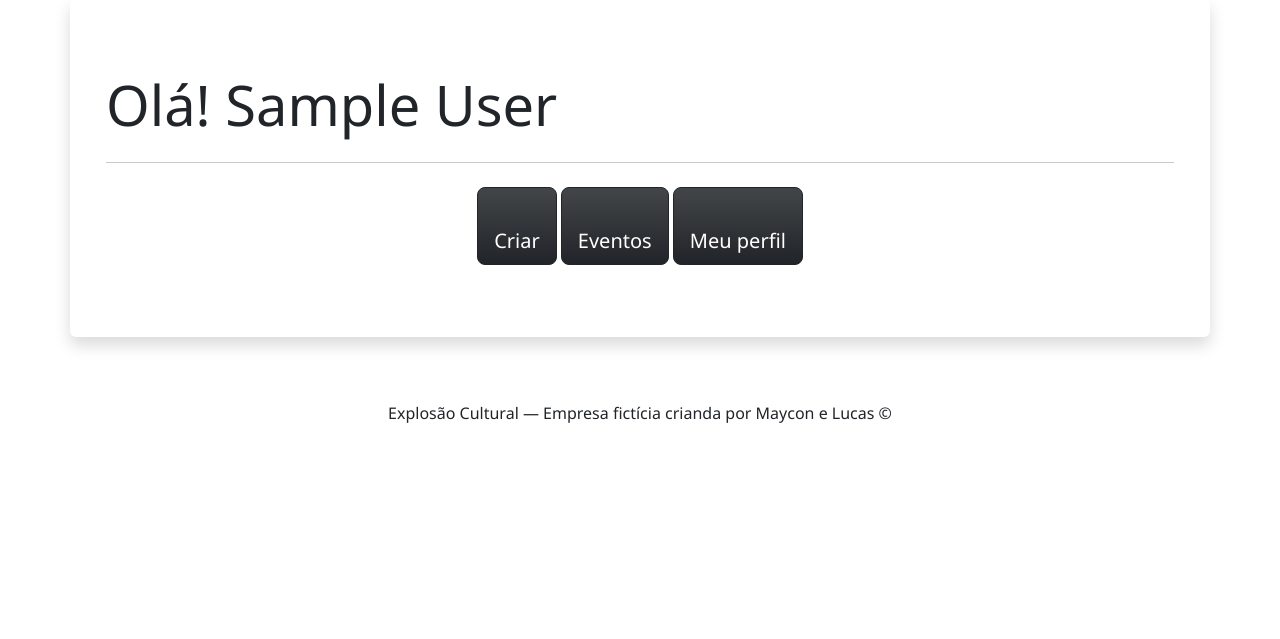
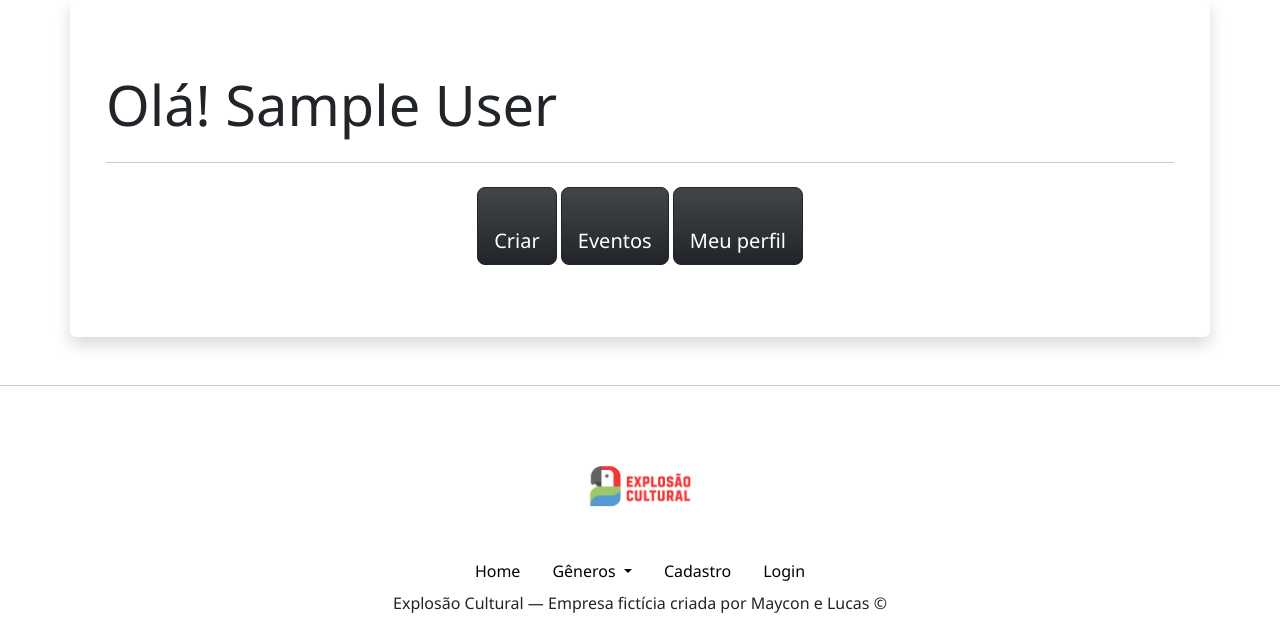
Before and after one commit to mayconr4/explosao-cultural-2, a PHP site: page /usuario.php in a window 1280 px wide. Shown: the part 239-878 px from the top of the page. Before the commit the page ends 662 px from the top, so only its background shows below. Run offline with PHP 8.4, Linux system fonts and the light colour scheme; the visitor is signed in with stand-in values (Sample User, id 1); data that the repository does not hold is empty.

Commit message:
adiciona menu e rodape

```diff
--- a/usuario.php
+++ b/usuario.php
@@ -34,6 +34,7 @@ $listaDeGeneros = $generoServico->listarTodos();
           <button class="navbar-toggler" type="button" data-bs-toggle="collapse" data-bs-target="#menuNav" aria-controls="menuNav" aria-expanded="false" aria-label="Toggle navigation">
             <span class="navbar-toggler-icon"></span>
           </button>
+
           <div class="collapse navbar-collapse justify-content-center" id="menuNav">
             <ul class="navbar-nav mx-auto">
               <li class="nav-item">
@@ -47,13 +48,12 @@ $listaDeGeneros = $generoServico->listarTodos();
                 <ul class="dropdown-menu" aria-labelledby="navbarDropdown">
                   <?php foreach ($listaDeGeneros as $generos) { ?>
                     <li>
-                                            <a class="dropdown-item" href="generos.php?tipo=<?= htmlspecialchars($generos['id']) ?>">
+                      <a class="dropdown-item" href="eventosPorGeneros.php?id=<?= htmlspecialchars($generos['id']) ?>">
                         <?= htmlspecialchars($generos['tipo']) ?>
                       </a>
                     </li>
                   <?php } ?>
                 </ul>
-                            </li>
 
               <li class="nav-item">
                 <a class="nav-link text-black" href="cria-conta.php">Cadastro</a>
@@ -73,10 +73,10 @@ $listaDeGeneros = $generoServico->listarTodos();
           </div>
         </div>
       </nav>
+
     </div>
     <hr>
   </header>
-
 
     <article class="container my-5 bg-ligth text-dark rounded p-4 shadow">
         <div class="container my-5 h-100">
@@ -104,8 +104,48 @@ $listaDeGeneros = $generoServico->listarTodos();
         </div>
     </article>
 
-    <footer class="bg-ligth text-center py-3">
-        <p class="m-0">Explosão Cultural — Empresa fictícia crianda por Maycon e Lucas &copy; </p>
+    <hr>
+  <footer class="bg-ligth py-4">
+    <div class="container d-flex justify-content-center align-items-center flex-column">
+      <h1 class="m-0">
+        <a href="index.php" class="text-light text-decoration-none">
+          <img class="logotipo" src="images/logo2.png" alt="Logo do site">
+        </a>
+      </h1>
+
+      <ul class="nav">
+        <li class="nav-item">
+          <a class="nav-link text-black" href="index.php">Home</a>
+        </li>
+
+        <li class="nav-item dropdown">
+          <a class="nav-link dropdown-toggle text-black" href="#" id="footerDropdown" role="button" data-bs-toggle="dropdown" aria-expanded="false">
+            Gêneros
+          </a>
+          <ul class="dropdown-menu" aria-labelledby="footerDropdown">
+            <?php foreach ($listaDeGeneros as $generos) { ?>
+              <li>
+                <a class="dropdown-item" href="eventosPorGenero.php?tipo=<?= htmlspecialchars($generos['id']) ?>">
+                  <?= htmlspecialchars($generos['tipo']) ?>
+                </a>
+              </li>
+            <?php } ?>
+          </ul>
+        </li>
+
+        <li class="nav-item">
+          <a class="nav-link text-black" href="cria-conta.php">Cadastro</a>
+        </li>
+
+        <li class="nav-item">
+          <a class="nav-link text-black" href="login.php">Login</a>
+        </li>
+      </ul>
+    </div>
+
+    <p class="m-0 text-center">
+      Explosão Cultural — Empresa fictícia criada por Maycon e Lucas &copy;
+    </p>
   </footer>
     <script src="https://cdn.jsdelivr.net/npm/bootstrap@5.3.6/dist/js/bootstrap.bundle.min.js" integrity="sha384-j1CDi7MgGQ12Z7Qab0qlWQ/Qqz24Gc6BM0thvEMVjHnfYGF0rmFCozFSxQBxwHKO" crossorigin="anonymous"></script>
     <script src="js/menu.js"></script>
```
Lines whose indentation alone changed are shown as unchanged.
